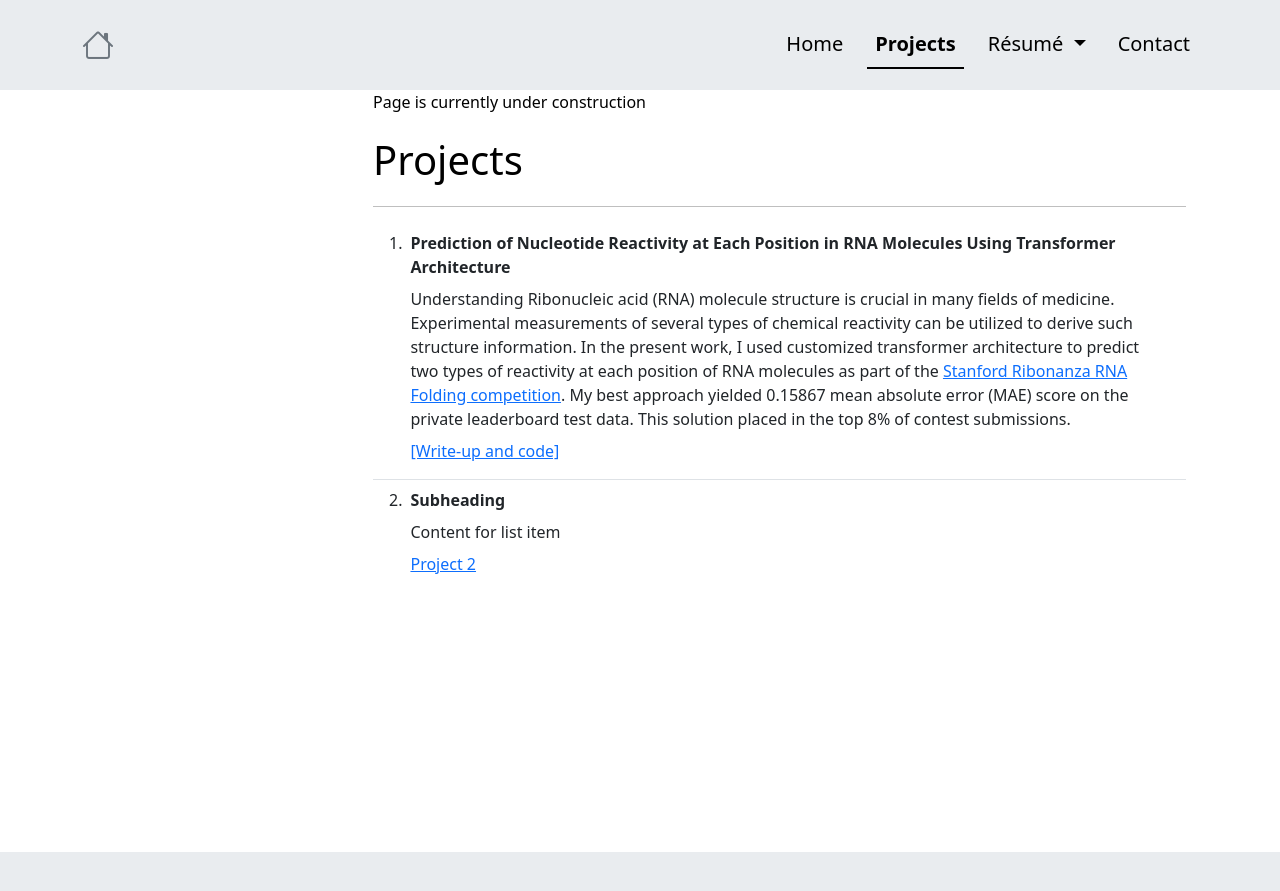
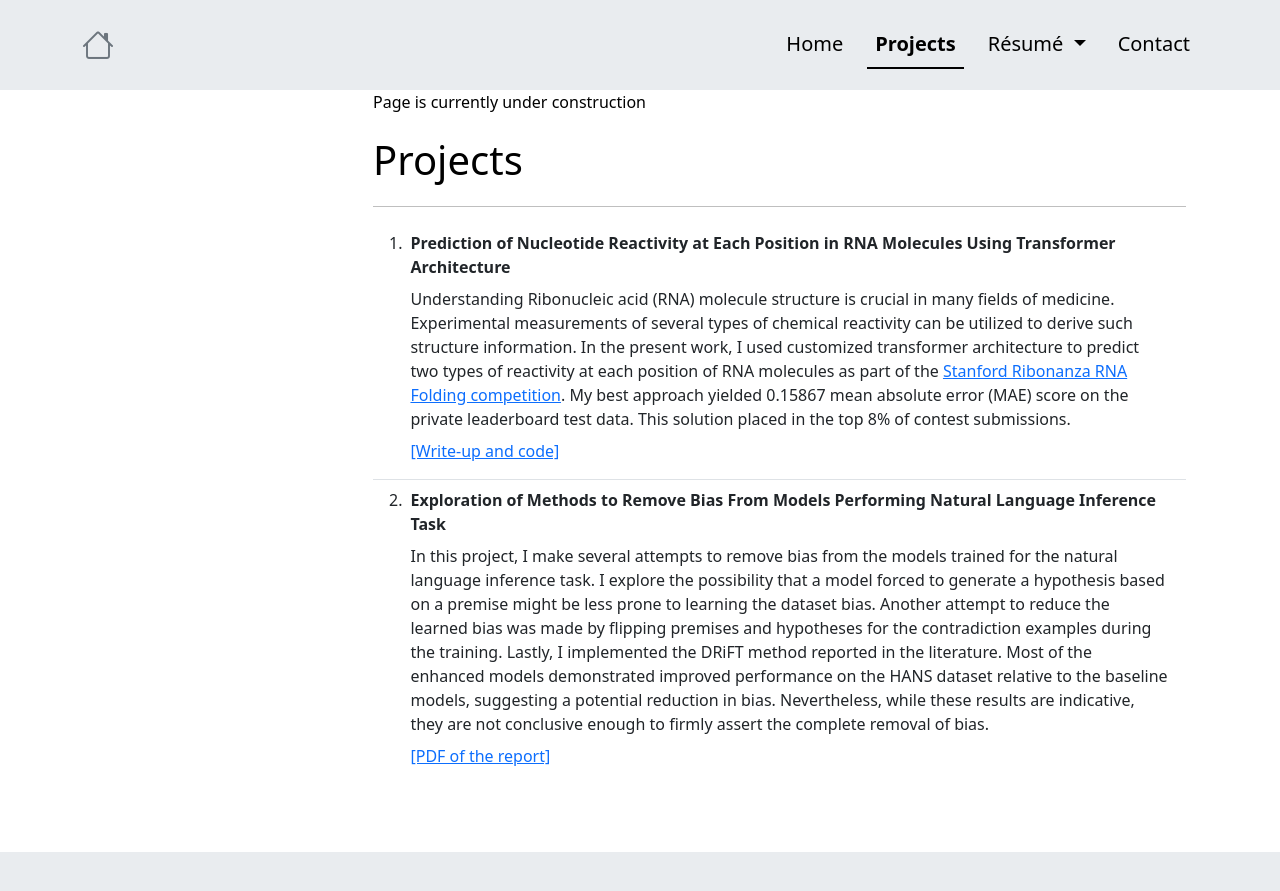
Before and after one commit to ilyanaanderson/ilyanaanderson.github.io, a Jekyll site: the page built from docs/projects.html, in a window 1280 px wide. Shown: the top 891 px of the page. Built offline with Jekyll 4.4.1, drawn with Linux system fonts in a browser that asks for light colours.

Commit message:
second project added; NLP_report pdf edited

```diff
--- a/docs/projects.html
+++ b/docs/projects.html
@@ -32,9 +32,17 @@ permalink: /projects
                 </li>
                 <li class="list-group-item d-flex justify-content-between align-items-start">
                   <div class="ms-2 me-auto">
-                    <div class="fw-bold mb-2">Subheading</div>
-                    <div class="mb-2">Content for list item</div>
-                    <div class="mb-2"><a href="#">Project 2</a></div>
+                    <div class="fw-bold mb-2">Exploration of Methods to Remove Bias From Models Performing Natural
+                      Language Inference Task</div>
+                    <div class="mb-2">In this project, I make several attempts to remove bias from the models trained
+                      for the natural language inference task. I explore the possibility that a model forced to generate
+                      a hypothesis based on a premise might be less prone to learning the dataset bias. Another attempt
+                      to reduce the learned bias was made by flipping premises and hypotheses for the contradiction
+                      examples during the training. Lastly, I implemented the DRiFT method reported in the literature.
+                      Most of the enhanced models demonstrated improved performance on the HANS dataset relative to the
+                      baseline models, suggesting a potential reduction in bias. Nevertheless, while these results are
+                      indicative, they are not conclusive enough to firmly assert the complete removal of bias.</div>
+                    <div class="mb-2"><a href="/NLP_report.pdf">[PDF of the report]</a></div>
                   </div>
                 </li>
               </ol>
```
Also changed, not shown: 1 other file.
